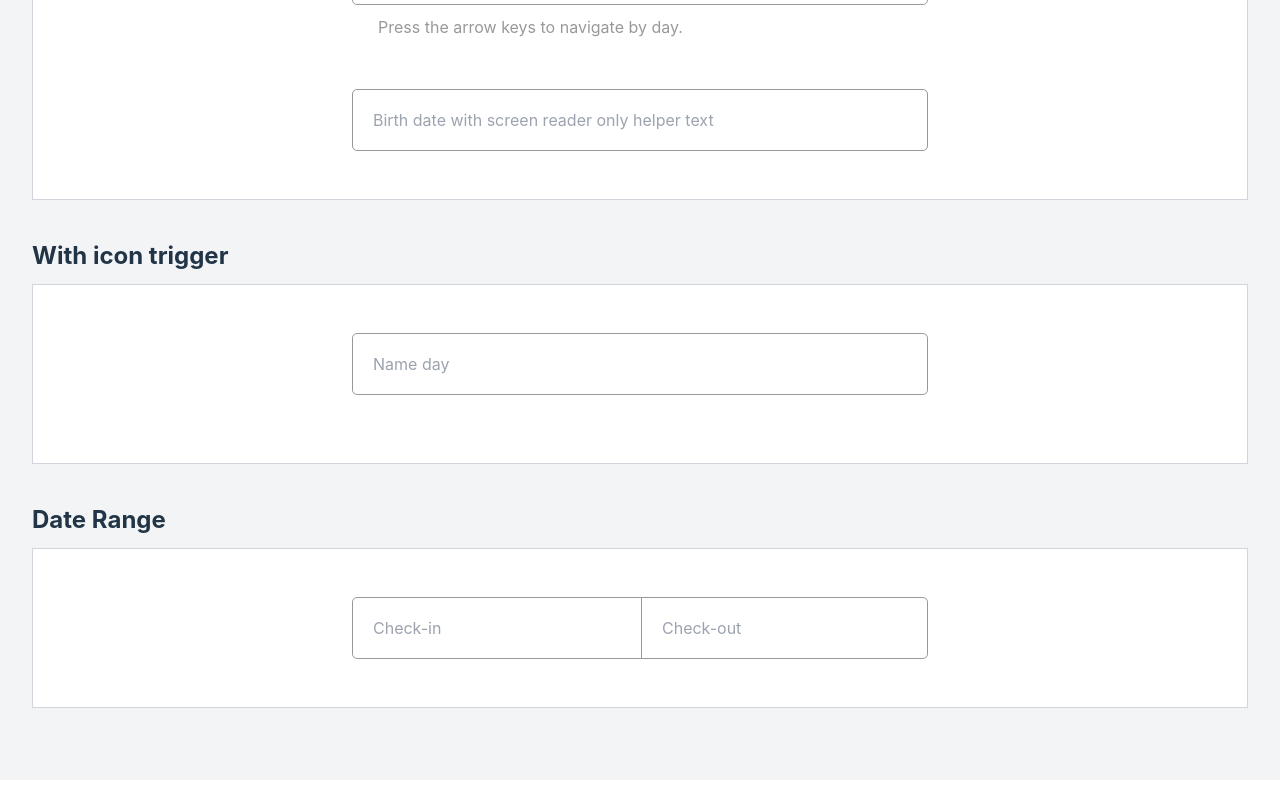
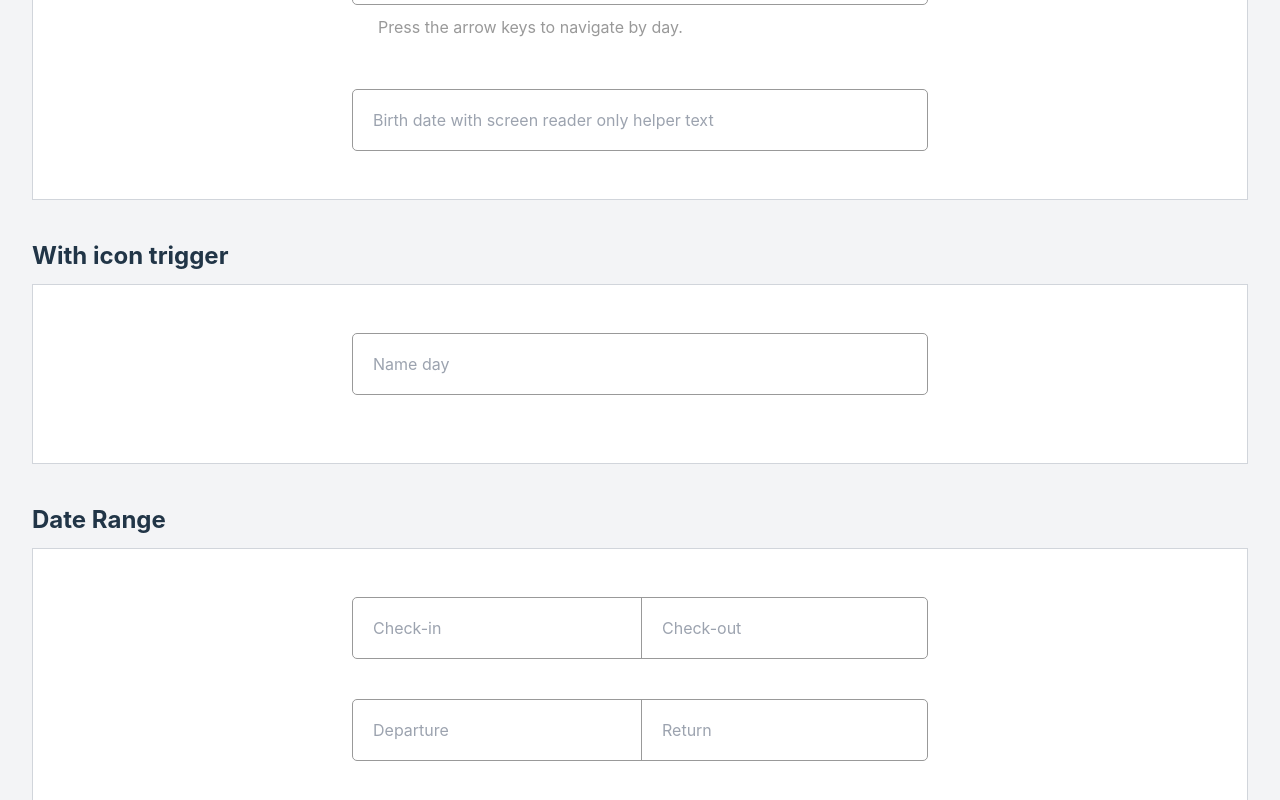
Before and after one commit to Sokamoka/w-form-controls, a Vue app: page /date-pickers in a window 1280 px wide. Shown: the part 594-1394 px from the top of the page. Built offline with nearby package versions, Linux system fonts and the light colour scheme; some icons are missing.

Commit message:
Develop date range

```diff
--- a/src/components/form-controls/internal.js
+++ b/src/components/form-controls/internal.js
@@ -20,10 +20,9 @@ export const INPUT_TYPES = [
 const ExpandedFieldContext = Symbol('ExpandedFieldContext');
 const PopperContentContext = Symbol('PopperContentContext');
 
-export const usePopperContentProvider = ({ triggerRef, contentRef }) => {
+export const usePopperContentProvider = ({ contentRef }) => {
   const api = {
     check: (event) => {
-      if (triggerRef?.contains(event.relatedTarget)) return true;
       return contentRef.value?.contains(event.relatedTarget);
     },
   };
--- a/src/components/form-controls/w-date-picker-range/index.vue
+++ b/src/components/form-controls/w-date-picker-range/index.vue
@@ -32,6 +32,7 @@
       </div>
     </template>
     <template v-slot:content>
+      <slot name="header" :state="state" :close="close"></slot>
       <Calendar
         :attributes="attributes"
         :from-page="fromPage"
@@ -42,12 +43,13 @@
         @daykeydown="onDayKeydown"
         @daymouseenter="onDayMouseEnter"
       />
+      <slot name="footer" :state="state" :close="close"></slot>
     </template>
   </WPopper>
 </template>
 
 <script>
-import { computed, ref, watch } from 'vue';
+import { computed, ref } from 'vue';
 import { formatDate } from '@vueuse/core';
 import { CalendarIcon } from '@vue-hero-icons/outline';
 import { PLACEMENTS } from '../w-popper/internal';
@@ -57,7 +59,6 @@ import WInput from '../w-input/index.vue';
 import Calendar from '../calendar.vue';
 import HelperText from '../w-input/helper-text.vue';
 import { useExpandedFieldProvider, usePopperContentProvider } from '../internal';
-import { getMonth, getYear } from 'date-fns';
 
 export default {
   name: 'DatePickerRange',
@@ -148,30 +149,18 @@ export default {
     const popperRef = ref(null);
     const isPopperVisible = ref(false);
 
-    const {
-      dateRange,
-      startRefId,
-      endRefId,
-      indicateMouseMove,
-      setState,
-      change,
-      stop: stopCloseTimer,
-    } = useDateRange({
+    const close = () => (isPopperVisible.value = false);
+
+    const { state, dateRange, startRefId, endRefId, indicateMouseMove, setState, change, fromPage } = useDateRange({
       initialStartDate: computed(() => props.value?.start),
       initialEndDate: computed(() => props.value?.end),
-      emit,
-      close: () => (isPopperVisible.value = false),
+      closeSelected: false,
+      close,
+      update: (payload) => emit('input', payload),
     });
 
     const formatedStartDate = computed(() => props.value?.start && formatDate(props.value.start, props.format));
     const formatedEndDate = computed(() => props.value?.end && formatDate(props.value.end, props.format));
-
-    // Minig az aktuális év/honap oldalra ugrik
-    const fromPage = computed(() => {
-      const year = getYear(props.value?.start);
-      const month = getMonth(props.value?.start) + 1;
-      return { month, year };
-    });
 
     const attributes = computed(() => {
       return [
@@ -188,7 +177,6 @@ export default {
     });
 
     usePopperContentProvider({
-      triggerRef: popperRef.value?.tooltipRef?.triggerRef,
       contentRef: computed(() => popperRef.value?.popperRef),
     });
 
@@ -200,9 +188,6 @@ export default {
         event.event.preventDefault();
         change(event);
       }
-      if (key.includes('Arrow')) {
-        stopCloseTimer();
-      }
     };
 
     const onClick = () => {
@@ -210,17 +195,14 @@ export default {
       isPopperVisible.value = true;
     };
 
-    watch(isPopperVisible, (visible) => {
-      if (visible) return;
-      stopCloseTimer();
-    });
-
     return {
       fields,
       popperRef,
       attributes,
       isPopperVisible,
       fromPage,
+      state,
+      close,
       startProps: computed(() => ({
         ['data-start-id']: startRefId,
         value: formatedStartDate.value,
--- a/src/components/form-controls/w-date-picker/index.vue
+++ b/src/components/form-controls/w-date-picker/index.vue
@@ -161,7 +161,6 @@ export default {
     });
 
     usePopperContentProvider({
-      triggerRef: popperRef.value?.tooltipRef?.triggerRef,
       contentRef: computed(() => popperRef.value?.popperRef),
     });
 
--- a/src/components/form-controls/w-popper/base-popper.js
+++ b/src/components/form-controls/w-popper/base-popper.js
@@ -176,6 +176,7 @@ export const PopoverButton = defineComponent({
         if (!el) return;
         if (!unrefElement(api.panelRef)) return;
         if (unrefElement(api.panelRef)?.contains(el)) return;
+        if (unrefElement(api.triggerRef)?.contains(el)) return;
         api.close();
       }, props.closeDelay),
 
--- a/src/components/form-controls/w-popper/themes/content-within.scss
+++ b/src/components/form-controls/w-popper/themes/content-within.scss
@@ -1,4 +1,6 @@
 .content-within {
+  display: flex;
+  flex-direction: column;
   padding: 5px;
   font-size: 16px;
   font-weight: 400;
--- a/src/composables/use-date-range.js
+++ b/src/composables/use-date-range.js
@@ -1,12 +1,13 @@
-import { noop, useTimeoutFn } from '@vueuse/core';
 import { computed, ref, unref } from 'vue';
+import { getMonth, getYear } from 'date-fns';
+import { noop } from '@vueuse/core';
 import { useId } from '~/composables/use-id.js';
 
 export default function useDaterRange({
-  emit = noop,
   initialStartDate = null,
   initialEndDate = null,
-  closeDelay = 5000,
+  closeSelected = true,
+  update = noop,
   close = noop,
 }) {
   const startDate = ref(unref(initialStartDate));
@@ -16,8 +17,6 @@ export default function useDaterRange({
   const state = ref('start');
 
   const isStart = computed(() => state.value === 'start');
-
-  const { start, stop } = useTimeoutFn(close, closeDelay, { immediate: false });
 
   const dateRange = computed(() => {
     if (!startDate.value && !endDate.value) return null;
@@ -44,23 +43,21 @@ export default function useDaterRange({
 
   const changeStart = (event) => {
     startDate.value = event.date;
-    endDate.value = null;
-    emit('input', normalizedDateRange());
-    endDate.value = event.date;
+    update(normalizedDateRange());
+    endDate.value = endDate.value || event.date;
     setFocus('end');
   };
 
   const endChange = (event) => {
     endDate.value = event.date;
-    emit('input', normalizedDateRange());
+    update(normalizedDateRange());
     setFocus('end');
     if (!startDate.value) {
       startDate.value = event.date;
       setFocus('start');
       return;
     }
-    stop();
-    start();
+    if (closeSelected) close();
   };
 
   const setFocus = (state) => {
@@ -70,7 +67,6 @@ export default function useDaterRange({
   };
 
   const setState = (event) => {
-    stop();
     if (event.target.dataset?.startId) {
       state.value = 'start';
       return;
@@ -91,6 +87,14 @@ export default function useDaterRange({
     endDate.value = unref(initialEndDate);
   };
 
+  // Minig az aktuális év/honap oldalra ugrik
+  const fromPage = computed(() => {
+    const dateType = state.value === 'start' ? startDate.value : endDate.value;
+    const year = getYear(dateType);
+    const month = getMonth(dateType) + 1;
+    return { month, year };
+  });
+
   return {
     startRefId,
     endRefId,
@@ -99,7 +103,7 @@ export default function useDaterRange({
     endDate,
     dateRange,
     isReady,
-    stop,
+    fromPage,
     change,
     setState,
     resetDates,
--- a/src/pages/DatePickers.vue
+++ b/src/pages/DatePickers.vue
@@ -122,7 +122,7 @@
     </div>
 
     <h2 class="text-2xl font-bold text-left mb-3">Date Range</h2>
-    <div class="mb-10 border border-gray-300 p-12 bg-white">
+    <div class="mb-10 border border-gray-300 p-12 bg-white space-y-10">
       <div class="max-w-xl mx-auto">
         <w-date-picker-range
           v-model="states.check"
@@ -157,12 +157,62 @@
           </template>
         </w-date-picker-range>
       </div>
+
+      <div class="max-w-xl mx-auto">
+        {{ states.departure }}
+        <w-date-picker-range
+          v-model="states.departure"
+          placement="bottom"
+          format="YYYY-MM-DD"
+          :columns="2"
+          :min-date="minDate"
+          :max-date="maxDate"
+          helper-text="Press the arrow keys to navigate by day, Home and End to navigate to week ends, PageUp and PageDown to navigate by month, Alt+PageUp and Alt+PageDown to navigate by year"
+          :helper-text-sr-only="true"
+        >
+          <template v-slot:default="{ startProps, endProps: { 'data-end-id': endId, value: endDate }, inputEvents }">
+            <w-input-group>
+              <w-input
+                v-bind="startProps"
+                v-validate="'required'"
+                name="departure"
+                label="Departure"
+                readonly
+                v-on="inputEvents"
+              />
+              <w-input
+                :value="endDate"
+                :masked-value="oneWayLabel"
+                :data-end-id="endId"
+                v-validate="'required'"
+                name="return"
+                label="Return"
+                readonly
+                v-on="inputEvents"
+              />
+            </w-input-group>
+          </template>
+          <template v-slot:header="{ state }">
+            <div class="flex p-3">
+              {{ state === 'start' ? 'Departure' : 'Return' }}
+            </div>
+          </template>
+          <template v-slot:footer="{ close }">
+            <div class="flex justify-end p-3">
+              <button class="px-4 py-2 text-pink-500 font-bold underline uppercase text-xs" @click="setOneWay(true, close)">
+                One way
+              </button>
+              <button class="px-4 py-2 bg-pink-500 text-white font-bold rounded-md" @click="setOneWay(false, close)">OK</button>
+            </div>
+          </template>
+        </w-date-picker-range>
+      </div>
     </div>
   </div>
 </template>
 
 <script setup>
-import { computed, reactive } from 'vue';
+import { computed, reactive, ref } from 'vue';
 import { addDays, subDays } from 'date-fns';
 import { CalendarIcon } from '@vue-hero-icons/outline';
 import WDatePicker from '~/components/form-controls/w-date-picker/index.vue';
@@ -178,12 +228,23 @@ const states = reactive({
   birthdate4: null,
   nameday: null,
   check: null,
+  departure: null,
 });
 
 const formattedNameday = computed(() => states.nameday && formatDate(states.nameday, 'YYYY-MM-DD'));
 
-const minDate = subDays(new Date(), 10);
-const maxDate = addDays(new Date(), 20);
+const minDate = subDays(new Date(), 60);
+const maxDate = addDays(new Date(), 30);
+
+const isOneWay = ref(false);
+const oneWayLabel = computed(() => {
+  return isOneWay.value ? 'One Way' : '';
+});
+const setOneWay = (value, close) => {
+  isOneWay.value = value;
+  if (value) states.departure.end = null;
+  close();
+};
 </script>
 
 <script>
```
